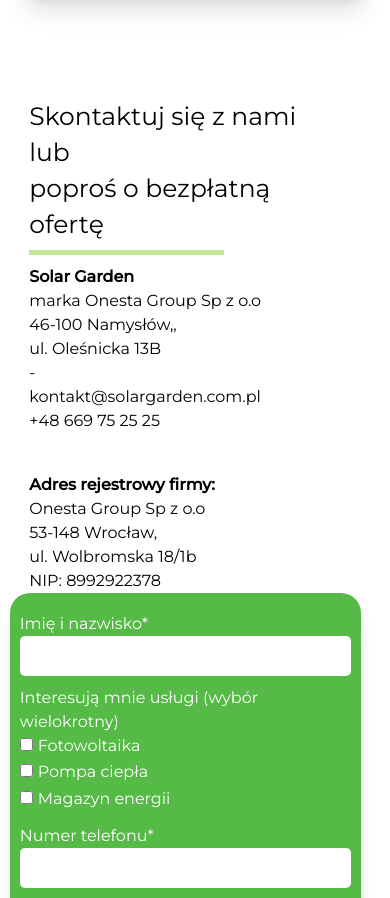
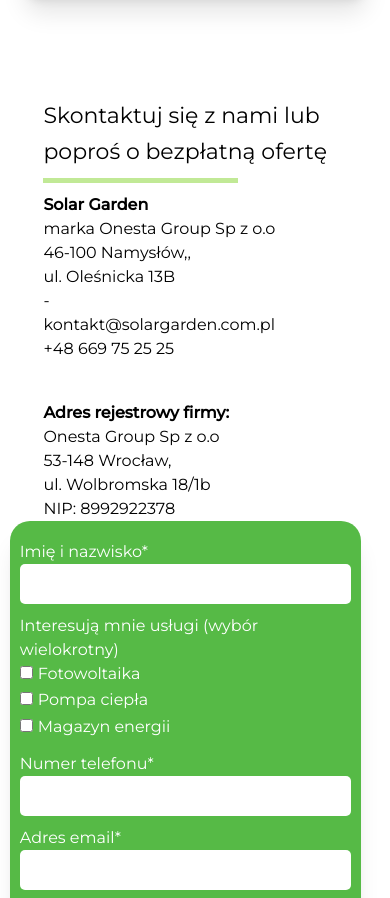
Before and after one commit to Marlonbrando3/solargarden, a Next.js app: page / in a window 390 px wide. Shown: the part 3927-4825 px from the top of the page. Built offline with nearby package versions, Linux system fonts and the light colour scheme.

Commit message:
first commit

```diff
--- a/src/ContactForm/ContactForm.tsx
+++ b/src/ContactForm/ContactForm.tsx
@@ -62,7 +62,7 @@
           </form>
         </div>
         <div className='h-full md:w-[500px] flex flex-col justify-center mx-[5vw] md:mx-[10px]'>
-          <Link href="/#contact" data-name="contact"><div><p className='text-[25px] md:text-[30px] leading-9'>Skontaktuj się z nami lub<br></br> poproś o bezpłatną ofertę</p>
+          <Link href="/#contact" data-name="contact"><div><p className='text-[22px] md:text-[30px] leading-9'>Skontaktuj się z nami lub<br></br> poproś o bezpłatną ofertę</p>
           </div></Link>
           <div className='bg-[#a7e06a]/[0.7] h-[5px] w-[50vw] -mr-[20vw] mt-[8px] mb-[10px]'></div>
           <p><b>Solar Garden</b> <br></br> marka Onesta Group Sp z o.o</p>
```
